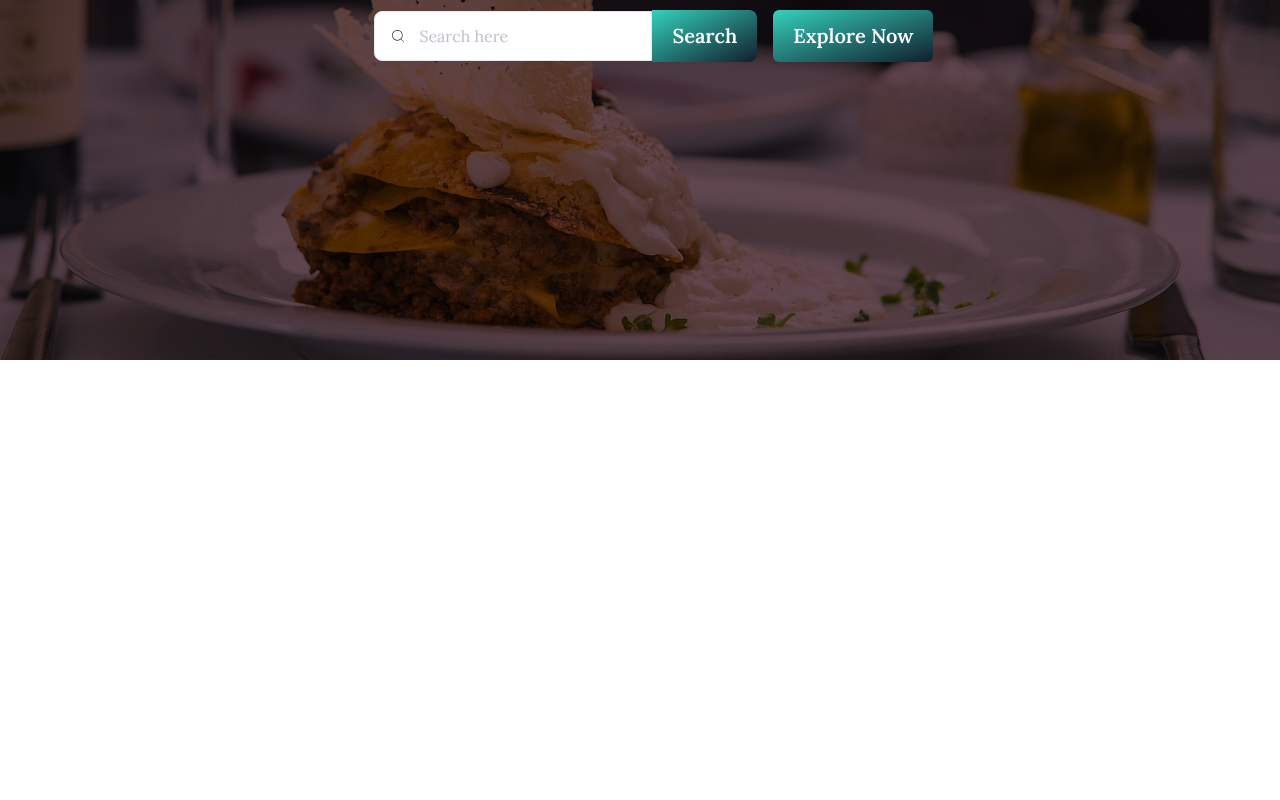
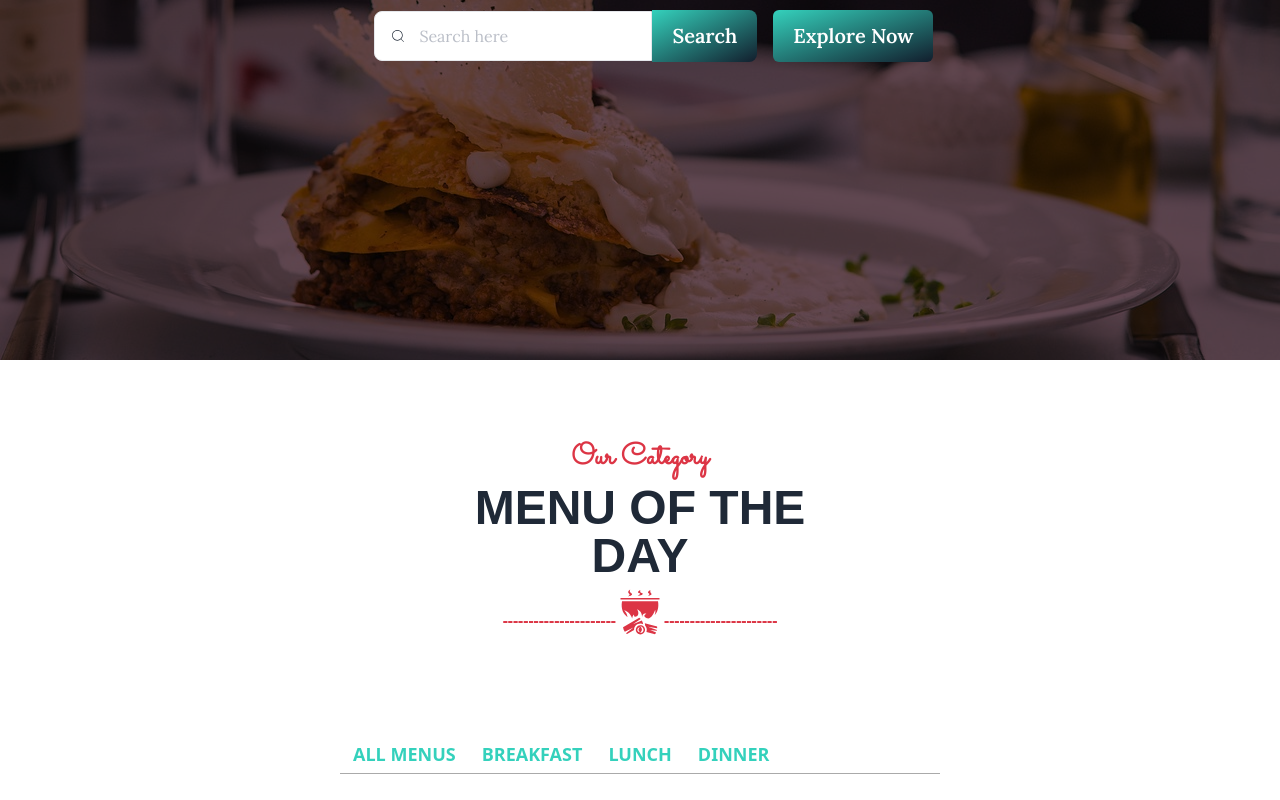
Before and after one commit to Hasibur14/dineDorm-client, a React (Vite) app: page / in a window 1280 px wide. Shown: the part 440-1240 px from the top of the page. Before the commit the page ends 800 px from the top, so only its background shows below. Built offline with nearby package versions, Linux system fonts and the light colour scheme.

Commit message:
added category section

```diff
--- a/package.json
+++ b/package.json
@@ -15,9 +15,11 @@
     "match-sorter": "^6.3.4",
     "react": "^18.2.0",
     "react-dom": "^18.2.0",
+    "react-helmet-async": "^2.0.5",
     "react-hot-toast": "^2.4.1",
     "react-icons": "^5.2.1",
     "react-router-dom": "^6.23.1",
+    "react-tabs": "^6.0.2",
     "sort-by": "^1.2.0"
   },
   "devDependencies": {
--- /dev/null
+++ b/src/components/SectionTitle/SectionTitle.jsx
@@ -0,0 +1,24 @@
+
+import PropTypes from 'prop-types';
+import { GiCampCookingPot } from 'react-icons/gi';
+
+const SectionTitle = ({ Heading, subHeading }) => {
+    return (
+        <div className="mx-auto text-center md:w-8/12 lg:w-4/12 my-8 space-y-2 mt-20">
+            <p className="text-3xl font-semibold font-subHeading text-primary">{subHeading}</p>
+            <h2 className="uppercase text-3xl md:text-5xl font-bold font-heading">{Heading}</h2>
+            <p className="flex text-center justify-center ">
+              <span className="mt-5 text-primary font-semibold">----------------------</span>
+                <GiCampCookingPot className="text-primary text-5xl" />
+                <span className="mt-5 text-primary font-semibold">----------------------</span>
+            </p>
+        </div>
+    );
+};
+
+SectionTitle.propTypes = {
+    Heading: PropTypes.string.isRequired,
+    subHeading: PropTypes.string.isRequired
+};
+
+export default SectionTitle;
--- a/src/index.css
+++ b/src/index.css
@@ -1,4 +1,6 @@
 @import url('https://fonts.googleapis.com/css2?family=Lora:wght@400;500;600;700&display=swap');
+
+@import url('https://fonts.googleapis.com/css2?family=Nanum+Myeongjo&family=PT+Serif:ital,wght@0,400;0,700;1,400;1,700&family=Roboto:ital,wght@0,100;0,300;0,400;0,500;0,700;0,900;1,100;1,300;1,400;1,500;1,700;1,900&family=Rokkitt:ital,wght@0,100..900;1,100..900&family=Sacramento&display=swap');
 
 @tailwind base;
 @tailwind components;
--- a/src/main.jsx
+++ b/src/main.jsx
@@ -1,11 +1,16 @@
 import React from 'react'
 import ReactDOM from 'react-dom/client'
+import { HelmetProvider } from 'react-helmet-async'
+import { Toaster } from 'react-hot-toast'
 import { RouterProvider } from 'react-router-dom'
 import { router } from './Routes/Routes.jsx'
 import './index.css'
 
 ReactDOM.createRoot(document.getElementById('root')).render(
   <React.StrictMode>
-    <RouterProvider router={router}></RouterProvider>
+    <HelmetProvider>
+      <RouterProvider router={router}></RouterProvider>
+      <Toaster />
+    </HelmetProvider>
   </React.StrictMode>,
 )
--- a/src/pages/Home/Home/Home.jsx
+++ b/src/pages/Home/Home/Home.jsx
@@ -1,10 +1,18 @@
+import { Helmet } from "react-helmet-async";
 import Banner from "../../Home/Banner/Banner";
+import MealCategory from "../MealCategory/MealCategory";
 
 
 const Home = () => {
     return (
         <div>
-        <Banner></Banner>
+            <Helmet>
+                <title>
+                    Home || DineDorm
+                </title>
+            </Helmet>
+            <Banner></Banner>
+            <MealCategory></MealCategory>
         </div>
     );
 };
--- /dev/null
+++ b/src/pages/Home/MealCategory/MealCategory.jsx
@@ -0,0 +1,59 @@
+import { useState } from 'react';
+import { useParams } from 'react-router-dom';
+import { Tab, TabList, TabPanel, Tabs } from 'react-tabs';
+import 'react-tabs/style/react-tabs.css';
+import SectionTitle from '../../../components/SectionTitle/SectionTitle';
+
+const MealCategory = () => {
+
+    const categories = ['allMenu', 'breakfast', 'lunch', 'dinner'];
+    const { category } = useParams();
+    const initialIndex = categories.indexOf(category)
+    const [tabIndex, setTabIndex] = useState(initialIndex);
+    // const [menu] = useMenu();
+
+
+    // const dessert = menu.filter(item => item.category === 'dessert')
+    // const soup = menu.filter(item => item.category === 'soup')
+    // const salad = menu.filter(item => item.category === 'salad')
+    // const pizza = menu.filter(item => item.category === 'pizza')
+    // const drinks = menu.filter(item => item.category === ' drinks')
+
+
+    return (
+        <div>
+            <div>
+                <SectionTitle
+                    subHeading='Our Category'
+                    Heading='Menu Of The Day' >
+                </SectionTitle>
+            </div>
+            <div className='py-16 w-[600px] mx-auto text-lg text-secondary '>
+                <Tabs defaultIndex={tabIndex} onSelect={(index) => setTabIndex(index)} className='font-semibold cursor-pointer' >
+                    <TabList>
+                        <Tab>ALL MENUS</Tab>
+                        <Tab>BREAKFAST</Tab>
+                        <Tab>LUNCH</Tab>
+                        <Tab>DINNER</Tab>
+                    </TabList>
+
+                    <TabPanel>
+                        all menu
+                    </TabPanel>
+                    <TabPanel>
+                        bf
+                    </TabPanel>
+                    <TabPanel>
+                        lunch
+                    </TabPanel>
+                    <TabPanel>
+                        dinner
+                    </TabPanel>
+
+                </Tabs>
+            </div>
+        </div>
+    );
+};
+
+export default MealCategory;
--- /dev/null
+++ b/src/pages/Home/MealCategory/MyTabs.jsx
@@ -0,0 +1,66 @@
+import { TabPanel } from 'react-tabs';
+import 'react-tabs/style/react-tabs.css';
+
+const MyTabs = () => {
+
+
+    // className="px-4 py-2 cursor-pointer text-gray-600 hover:text-blue-600 focus:outline-none" selectedClassName="text-blue-600 font-bold border-b-2 border-blue-600"
+
+    return (
+        <div>
+
+<TabPanel>
+                        <div className='grid grid-cols-1 md:grid-cols-2 lg:grid-cols-3 gap-14 lg:gap-20 '>
+                            {
+                                salad.map(item => (
+                                    <FoodCard key={item._id} item={item}></FoodCard>
+                                ))
+                            }
+                        </div>
+                    </TabPanel>
+                    <TabPanel>
+                        <div className='grid grid-cols-1 md:grid-cols-2 lg:grid-cols-3 gap-14 lg:gap-20'>
+                            {
+                                pizza.map(item => (
+                                    <FoodCard key={item._id} item={item}></FoodCard>
+                                ))
+                            }
+                        </div>
+                    </TabPanel>
+                    <TabPanel>
+                        <div className='grid grid-cols-1 md:grid-cols-2 lg:grid-cols-3 gap-14 lg:gap-20'>
+                            {
+                                soup.map(item => (
+                                    <FoodCard key={item._id} item={item}></FoodCard>
+                                ))
+                            }
+                        </div>
+                    </TabPanel>
+                    <TabPanel>
+                        <div className='grid grid-cols-1 md:grid-cols-2 lg:grid-cols-3 gap-14 lg:gap-20'>
+                            {
+                                dessert.map(item => (
+                                    <FoodCard key={item._id} item={item}></FoodCard>
+                                ))
+                            }
+                        </div>
+                    </TabPanel>
+                    <TabPanel>
+                        <div className='grid grid-cols-1 md:grid-cols-2 lg:grid-cols-3 gap-14 lg:gap-20'>
+                            {
+                                drinks.map(item => (
+                                    <FoodCard key={item._id} item={item}></FoodCard>
+                                ))
+                            }
+                        </div>
+                    </TabPanel>
+
+
+
+
+
+       </div>
+    )
+};
+
+export default MyTabs;
--- a/tailwind.config.js
+++ b/tailwind.config.js
@@ -6,6 +6,7 @@ export default {
       fontFamily: {
         title: "Lora, serif",
         heading: "Quattrocento Sans, sans-serif",
+        subHeading: "Sacramento , cursive",
       },
       colors: {
         neutral: "#EEEEEE",
```
Also changed, not shown: src/components/Container/SectionTitle.jsx (deleted), 1 other file (tests, documents, lock files or other folders).
